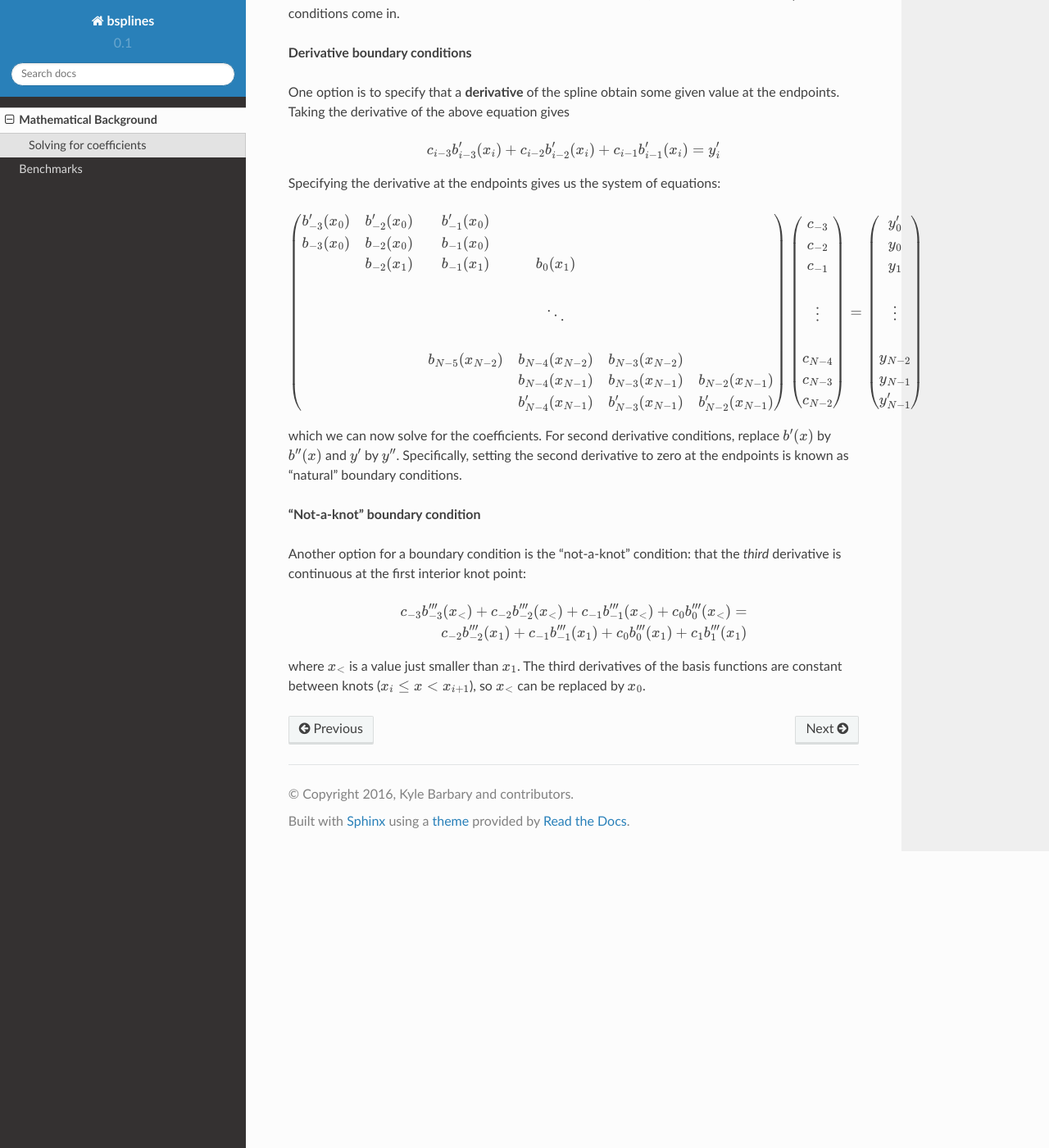
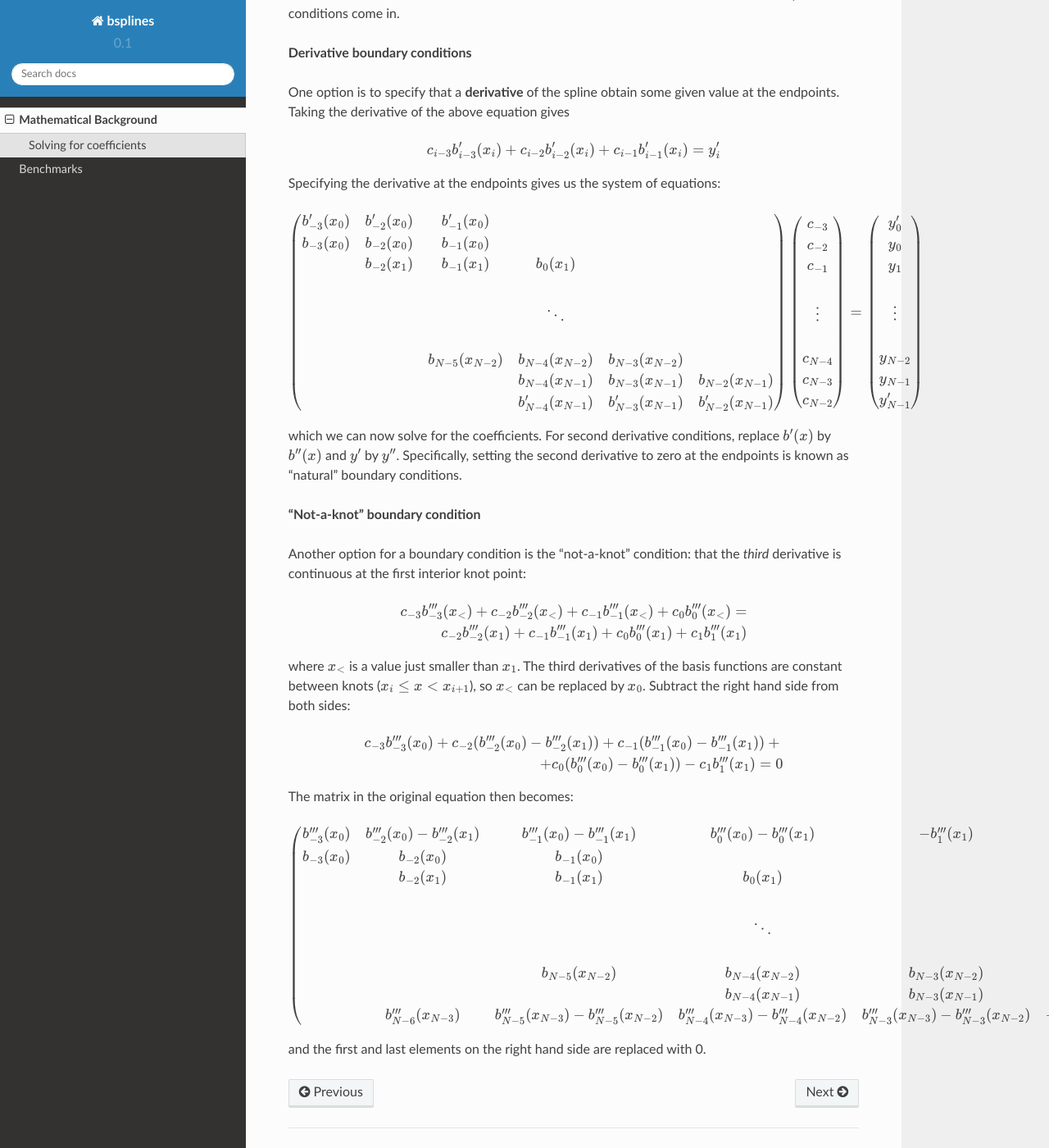
Before and after one commit to kbarbary/bsplines, a Sphinx documentation site: the page built from docs/background.rst, in a window 1280 px wide and 1400 px high, scrolled down 476 px. Shown: the whole window at 82% size. Built offline with Sphinx 7.4.7 and the Read the Docs theme 2.0.0, drawn with Linux system fonts in a browser that asks for light colours.

Commit message:
background on not-a-knot condition

```diff
--- a/docs/background.rst
+++ b/docs/background.rst
@@ -41,7 +41,7 @@ Specifying the derivative at the endpoints gives us the system of equations:
 
 .. math::
 
-   \left( \begin{array}{ccccc}
+   \left( \begin{array}{cccccc}
    b'_{-3}(x_0) & b'_{-2}(x_0) & b'_{-1}(x_0) &            \\
    b_{-3}(x_0)  & b_{-2}(x_0)  & b_{-1}(x_0)  &            \\
                 & b_{-2}(x_1)  & b_{-1}(x_1)  & b_{0}(x_1) \\
@@ -92,4 +92,27 @@ point:
    c_{-3} b'''_{-3}(x_<) + c_{-2} b'''_{-2}(x_<) + c_{-1} b'''_{-1}(x_<) + c_{0} b'''_{0}(x_<) = \\
    c_{-2} b'''_{-2}(x_1) + c_{-1} b'''_{-1}(x_1) + c_{0} b'''_{0}(x_1) + c_{1} b'''_{1}(x_1)
 
-where :math:`x_<` is a value just smaller than :math:`x_1`. The third derivatives of the basis functions are constant between knots (:math:`x_i \le x < x_{i+1}`), so :math:`x_<` can be replaced by :math:`x_0`.
+where :math:`x_<` is a value just smaller than :math:`x_1`. The third derivatives of the basis functions are constant between knots (:math:`x_i \le x < x_{i+1}`), so :math:`x_<` can be replaced by :math:`x_0`. Subtract the right hand side from both sides:
+
+.. math::
+
+   c_{-3} b'''_{-3}(x_0) + c_{-2} (b'''_{-2}(x_0) - b'''_{-2}(x_1))  + c_{-1} (b'''_{-1}(x_0) - b'''_{-1}(x_1))  + {} \\
+   + c_{0} (b'''_{0}(x_0) - b'''_{0}(x_1)) - c_{1} b'''_{1}(x_1) = 0
+
+The matrix in the original equation then becomes:
+
+.. math::
+
+   \left( \begin{array}{cccccc}
+   b'''_{-3}(x_0) & b'''_{-2}(x_0) - b'''_{-2}(x_1) & b'''_{-1}(x_0) - b'''_{-1}(x_1) & b'''_{0}(x_0) - b'''_{0}(x_1) & -b'''_{1}(x_1) \\
+   b_{-3}(x_0)    & b_{-2}(x_0)  & b_{-1}(x_0)  &            \\
+                  & b_{-2}(x_1)  & b_{-1}(x_1)  & b_{0}(x_1) \\
+   \\
+                  &              &              & \ddots     \\
+   \\
+                  &              & b_{N-5}(x_{N-2})  & b_{N-4}(x_{N-2})  & b_{N-3}(x_{N-2})  &                  \\
+                  &              &                   & b_{N-4}(x_{N-1})  & b_{N-3}(x_{N-1})  & b_{N-2}(x_{N-1}) \\
+                  & b'''_{N-6}(x_{N-3}) & b'''_{N-5}(x_{N-3}) - b'''_{N-5}(x_{N-2}) & b'''_{N-4}(x_{N-3}) - b'''_{N-4}(x_{N-2}) & b'''_{N-3}(x_{N-3}) - b'''_{N-3}(x_{N-2}) & -b'''_{N-2}(x_{N-2})
+   \end{array} \right)
+
+and the first and last elements on the right hand side are replaced with 0.
```
